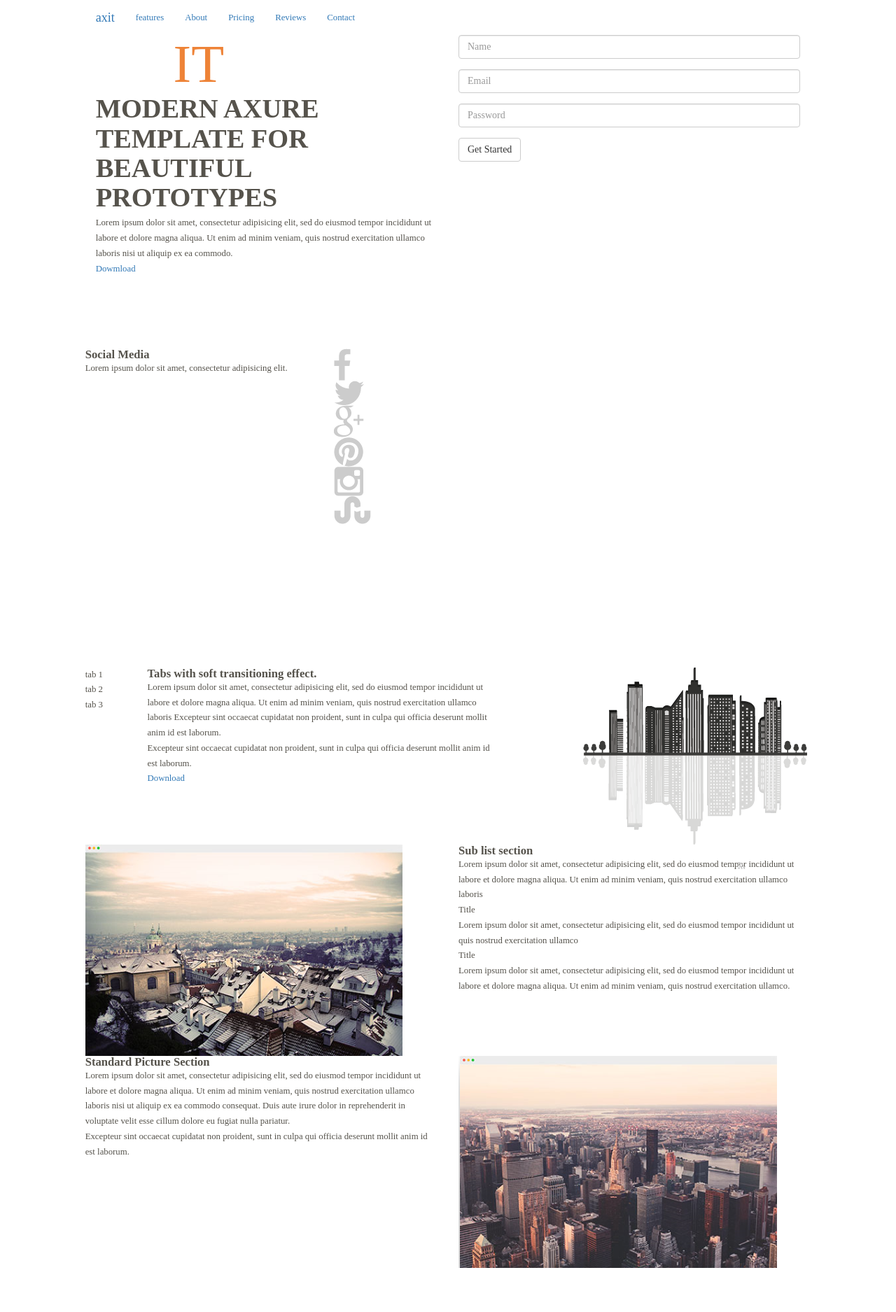
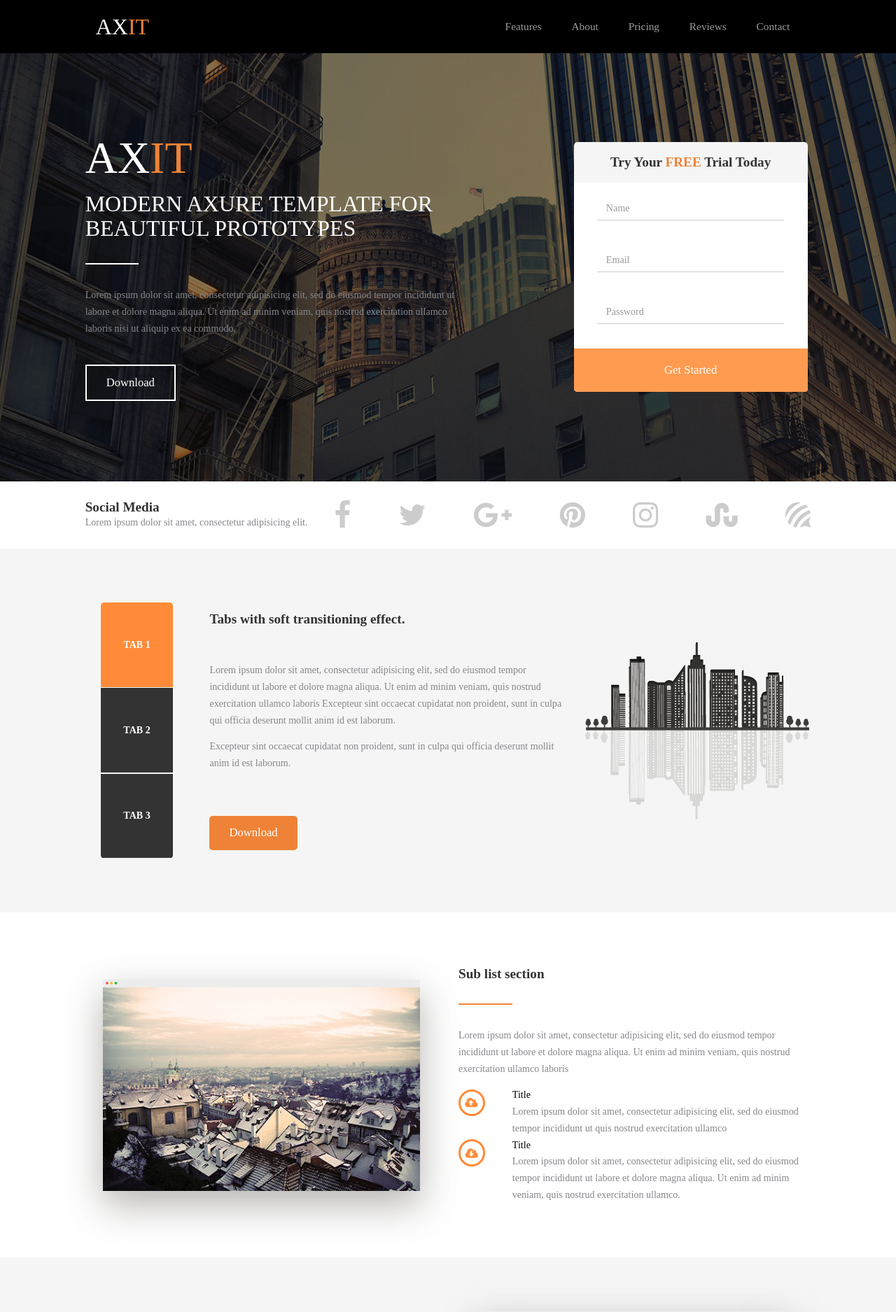
Before and after one commit to GolievaTatyana/axit, a PHP site: page / in a window 1280 px wide. Shown: the top 1875 px of the page at 70% size. Run offline with PHP 8.4, Linux system fonts and the light colour scheme; some web fonts are replaced.

Commit message:
add styles

```diff
--- a/html/css/style.css
+++ b/html/css/style.css
@@ -14,6 +14,7 @@ dl, dt, dd, ol, ul, li, fieldset, form, label, legend {
 a:hover, a:focus {
 	text-decoration: none;
 	outline: none;
+	background: transparent;
 }
 .nav>li>a:hover,
 .nav>li>a:focus {
@@ -41,57 +42,290 @@ a:hover, a:focus {
   font-family: "OpenSans-Regular";
   src: url(fonts/Open_Sans/OpenSans-Regular.ttf);
 }
+@font-face {
+  font-family: "OpenSans-SemiBold";
+  src: url(fonts/Open_Sans/OpenSans-SemiBold.ttf);
+}
+@font-face {
+  font-family: "OpenSans-Bold";
+  src: url(fonts/Open_Sans/OpenSans-Bold.ttf);
+}
 
 html, body {
 	width: 100vw;
 	height: 100%;
   overflow-x: hidden;
-	background: #fff;
+	background: #f5f5f5;
 	font-family: "OpenSans-Regular";
-	font-size: 1vw;
-	color: #56534c;
+	font-size: 1.1vw;
+	color: #86878b;
   line-height: 1.7;
 }
 ul>li {
 	list-style: none;
 }
 h1 {
-  font-size: 6vw;
+  font-size: 5vw;
   font-family: "Raleway-ExtraBold";
   color: rgb(255, 255, 255);
 	text-transform: uppercase;
+	line-height: 1.5;
 }
 h1>span {
 	color: #ee8337;
-	font-family: "Raleway-Light";
+	font-family: "Raleway-Regular";
 }
 h2 {
-	font-size: 3vw;
-  font-family: "Raleway-Light";
-	font-weight: bold;
+	font-size: 2.5vw;
+	color: #333;
+  font-family: "Raleway-Regular";
 	margin-bottom: 5px;
 	text-transform: uppercase;
 }
 h3 {
-	font-size: 1.3vw;
-  font-family: "OpenSans-Regular";
+	font-size: 1.5vw;
+	color: #333;
+  font-family: "OpenSans-Bold";
 	font-weight: bold;
 }
 section {
-	padding: 8vw 0;
-	background-repeat: no-repeat;
-	background-position: 100% 0%;
-	background-size: cover;
+	padding: 6vw 0;
 	position: relative;
 }
-.fa-rss {
-  font-size: 48px;
-  font-family: "FontAwesome";
-  color: rgb(204, 204, 204);
-  line-height: 1.2;
-  text-align: left;
+.flex-parent {
+	display: -webkit-flex;
+	display: -ms-flex;
+	display: flex;
+}
+.flex-child {
+	display: -webkit-flex;
+	display: -ms-flex;
+	display: flex;
+	flex-direction: column;
+}
+.flex-content {
+	margin: auto;
+}
+.padd {
+ padding: 0 2vw;
+}
+.line {
+	width: 6vw;
+	height: 2px;
+	background: #ee8337;
+	margin: 2.5vw 0;
+}
+.download {
+	font-family: "OpenSans-Bold";
+	display: inline-block;
+	margin-top: 3vw;
+	margin-bottom: 1vw;
+	color: #fff;
+	padding: 10px 28px;
+	font-size: 1.3vw;
+}
+.orange {
+	background: #ee8337;
+	border-radius: 5px;
+}
+
+.main-nav {
+	background: #000;
+}
+.navbar-brand {
+	color: #fff;
+	font-size: 2.5vw;
+	font-family: "Raleway-ExtraBold";
+	text-transform: uppercase;
+	margin: 1vw 0;
+}
+.navbar-brand:hover,
+.navbar-brand:focus,
+.navbar-brand:active {
+	color: #fff;
+	transform: scale(1.1);
+	transition: all 0.6s ease-out 0.1s;
+}
+.navbar-brand span {
+	color: #ee8337;
+	font-family: "Raleway-Regular";
+}
+.navbar-nav a{
+	color: #9a9a9a;
+	font-size: 1.2vw;
+	font-family: "OpenSans-SemiBold";
+	margin: 1vw 0 1vw 1vw;
+}
+.banner {
+	background: url(../img/banner.png) no-repeat 100% 0%;
+	background-size: cover;
+	padding: 8vw 0;
+}
+.banner h2 {
+	color: #fff;
+}
+.banner .download {
+	border: 2px solid #fff;
+}
+.banner .line {
+	background: #fff;
+}
+.form-content {
+	width: 60%;
+	background: #f5f5f5;
+	border-radius: 5px;
+	position: relative;
+}
+.form-content h3 {
+	line-height: 3;
+	text-align: center;
+}
+.form-content span {
+	color: #ee8337;
+}
+.form-content form {
+	background: #fff;
+	border-radius: 0 0 5px 5px;
+}
+.form-group {
+	margin-bottom: 0;
+	padding: 6% 0;
+}
+.form-group [type="password"] {
+	margin-bottom: 23%;
+}
+.form-control {
+  display: block;
+  width: 80%;
+	margin: 0 auto;
+  padding: 1vw;
+  font-size: 1.1vw;
+	background-color: transparent;
+	border: none;
+  border-radius: 0;
+  -webkit-box-shadow: none;
+  box-shadow: none;
+	border-bottom: 1px solid #ccc;
+}
+.btn-default {
+  color: #fff;
+	font-family: "OpenSans-SemiBold";
+  background-color: #ff9b51;
+  border: none;
+  border-radius: 0 0 5px 5px;
+  width: 100%;
+  line-height: 3;
+	font-size: 1.3vw;
+	position: absolute;
+	left: 0;
+	bottom: 0;
+}
+.btn-default.active, .btn-default.focus, .btn-default:active, .btn-default:focus, .btn-default:hover, .open>.dropdown-toggle.btn-default {
+  color: #fff;
+  background-color: #e7ac81;
+  border: none;
+	outline: none;
+}
+
+#brand-bar {
+	padding: 2vw 0;
+	background: #fff;
+	position: relative;
+}
+#brand-bar::after {
+	content: "";
+  width: 100%;
+  height: 1px;
+  display: block;
   position: absolute;
-  left: 592px;
-  top: 734.2px;
-  z-index: 193;
+  left: 0;
+  bottom: 0;
+  z-index: -1;
+  box-shadow: 0px 0px 31px 9px #d9d2b4;
 }
+.fa-bar {
+	display: -webkit-flex;
+	display: -ms-flex;
+	display: flex;
+	justify-content: space-between;
+	width: 100%;
+}
+.fa {
+	color: #ccc;
+}
+#features {
+	padding: 0;
+}
+#features article {
+	padding: 6vw 0;
+}
+#features article:nth-child(2n) {
+	background-color: #fff;
+}
+#features p {
+	margin: 1vw 0;
+}
+.main-img {
+	box-shadow: 0px 20px 50px rgba(86, 83, 76, 0.429);
+}
+.tabs {
+	height: 100%;
+	width: 70%;
+	text-align: center;
+	border-radius: 5px;
+	overflow: hidden;
+	display: -webkit-flex;
+	display: -ms-flex;
+	display: flex;
+	-webkit-flex-direction: column;
+	-ms-flex-direction: column;
+	flex-direction: column;
+	justify-content: space-between;
+}
+.tab {
+	height: 33%;
+	margin-bottom: 1px;
+	background: #333;
+	display: -webkit-flex;
+	display: -ms-flex;
+	display: flex;
+	justify-content: center;
+	-ms-align-items: center;
+	align-items: center;
+	text-transform: uppercase;
+	color: #fff;
+	font-weight: bold;
+}
+.tab:nth-child(1) {
+	background: #ff8b38;
+}
+.feature1 h3 {
+	margin-bottom: 4vw;
+	margin-top: 1vw;
+}
+.feature1 .download {
+	margin-top: 4vw;
+}
+#features .arrows p {
+	margin: 0;
+}
+#features .arrows p:nth-child(1) {
+	color: #000;
+}
+.arrows li {
+	overflow: hidden;
+}
+.round {
+	width: 3vw;
+	height: 3vw;
+	margin: 0.3vw 3vw 0 0;
+	border: 3px solid #ff8b38;
+	border-radius: 50%;
+	float: left;
+	background: no-repeat center;
+	background-size: 60%;
+}
+.info {
+	float: right;
+	width: calc(100% - 6vw);
+}
--- a/html/index.html
+++ b/html/index.html
@@ -26,9 +26,9 @@
               <a class="navbar-brand" href="#">ax<span>it</span></a>
             </div>
 
-            <div class="collapse navbar-collapse top-menu" id="bs-example-navbar-collapse-1">
+            <div class="collapse navbar-collapse pull-right" id="bs-example-navbar-collapse-1">
               <ul class="nav navbar-nav">
-                <li><a class="active" href="#features">features</a></li>
+                <li><a class="active" href="#features">Features</a></li>
                 <li><a href="#about">About</a></li>
                 <li><a href="#pricing">Pricing</a></li>
                 <li><a href="#reviews">Reviews</a></li>
@@ -42,15 +42,18 @@
     <div class="banner">
       <div class="container-fluid">
         <div class="row">
-          <div class="col-sm-12 col-md-10 col-md-offset-1">
-            <div class="col-sm-12 col-md-6 slogan pull-left">
+          <div class="col-sm-12 col-md-11 col-md-offset-1">
+            <div class="row flex-parent">
+              <div class="col-sm-12 col-md-6 slogan">
                 <h1>ax<span>it</span></h1>
                 <h2>Modern axure template for beautiful prototypes</h2>
                 <div class="line"></div>
                 <p>Lorem ipsum dolor sit amet, consectetur adipisicing elit, sed do eiusmod tempor incididunt ut labore et dolore magna aliqua. Ut enim ad minim veniam, quis nostrud exercitation ullamco laboris nisi ut aliquip ex ea commodo.</p>
-              <a href="#" class="dowmload">Dowmload</a>
+                <a href="#" class="download">Download</a>
               </div>
-            <div class="col-sm-12 col-md-6 form pull-right">
+              <div class="col-sm-12 col-md-6 flex-child">
+                <div class="flex-content form-content">
+                  <h3>Try Your <span>FREE</span> Trial Today</h3>
                   <form role="form">
                     <div class="form-group">
                       <input type="text" class="form-control" id="name" placeholder="Name">
@@ -68,24 +71,28 @@
             </div>
           </div>
         </div>
+      </div>
+    </div>
   </header>
   <section id="brand-bar">
     <div class="container-fluid">
       <div class="row">
         <div class="col-sm-12 col-md-10 col-md-offset-1">
-          <div class="row">
+          <div class="row flex-parent">
             <div class="col-sm-12 col-md-4">
               <h3>Social Media</h3>
               <p>Lorem ipsum dolor sit amet, consectetur adipisicing elit.</p>
             </div>
-            <div class="col-sm-12 col-md-8">
-              <img src="img/socio1.png" alt="facebook" class="img-responsive">
-              <img src="img/socio2.png" alt="twitter" class="img-responsive">
-              <img src="img/socio3.png" alt="google+" class="img-responsive">
-              <img src="img/socio4.png" alt="p" class="img-responsive">
-              <img src="img/socio5.png" alt="instagramm" class="img-responsive">
-              <img src="img/socio6.png" alt="line" class="img-responsive">
-              <i class="fa fa-rss" aria-hidden="true"></i>
+            <div class="col-sm-12 col-md-8 flex-child">
+              <div class="flex-content fa-bar">
+                <i class="fa fa-facebook fa-3x" aria-hidden="true"></i>
+                <i class="fa fa-twitter fa-3x" aria-hidden="true"></i>
+                <i class="fa fa-google-plus fa-3x" aria-hidden="true"></i>
+                <i class="fa fa-pinterest fa-3x" aria-hidden="true"></i>
+                <i class="fa fa-instagram fa-3x" aria-hidden="true"></i>
+                <i class="fa fa-stumbleupon fa-3x" aria-hidden="true"></i>
+                <i class="fa fa-forumbee fa-3x" aria-hidden="true"></i>
+              </div>
             </div>
           </div>
         </div>
@@ -93,55 +100,86 @@
     </div>
   </section>
   <section id="features">
+    <article class="feature1">
       <div class="container-fluid">
         <div class="row">
           <div class="col-sm-12 col-md-10 col-md-offset-1">
-          <div class="feature1">
             <div class="row flex-parent">
-              <div class="col-md-4 col-md-push-8 flex-child">
+              <div class="col-sm-12 col-md-4 col-md-push-8 flex-child">
+                <div class="flex-content">
                   <img src="img/feature1.png" alt="" class="img-responsive">
                 </div>
-              <div class="col-md-1 col-md-pull-4">
-                <div class="tabs"><p>tab 1</p></div>
-                <div class="tabs"><p>tab 2</p></div>
-                <div class="tabs"><p>tab 3</p></div>
               </div>
-              <div class="col-md-6 col-md-offset-1 col-md-pull-5">
+              <div class="col-sm-12 col-md-2 col-md-pull-4 flex-child">
+                <div class="flex-content tabs">
+                  <div class="tab"><p>tab 1</p></div>
+                  <div class="tab"><p>tab 2</p></div>
+                  <div class="tab"><p>tab 3</p></div>
+                </div>
+              </div>
+              <div class="col-sm-12 col-md-6 col-md-pull-4 flex-child">
+                <div class="flex-content">
                   <h3>Tabs with soft transitioning effect.</h3>
                   <p>Lorem ipsum dolor sit amet, consectetur adipisicing elit, sed do eiusmod tempor incididunt ut labore et dolore magna aliqua. Ut enim ad minim veniam, quis nostrud exercitation ullamco laboris Excepteur sint occaecat cupidatat non proident, sunt in culpa qui officia deserunt mollit anim id est laborum.</p>
                   <p>Excepteur sint occaecat cupidatat non proident, sunt in culpa qui officia deserunt mollit anim id est laborum.</p>
-                <a href="#" class="download">Download</a>
+                  <a href="#" class="download orange">Download</a>
                 </div>
               </div>
             </div>
-          <div class="feature2">
+          </div>
+        </div>
+      </div>
+    </article>
+    <article class="feature2">
+      <div class="container-fluid">
+        <div class="row">
+          <div class="col-sm-12 col-md-10 col-md-offset-1">
             <div class="row flex-parent">
               <div class="col-sm-12 col-md-6 pull-left flex-child">
-                <img src="img/feature2.png" alt="" class="img-responsive">
+                <div class="flex-content">
+                  <img src="img/feature2.png" alt="" class="img-responsive main-img">
                 </div>
-              <div class="col-sm-12 col-md-6 pull-right">
+              </div>
+              <div class="col-sm-12 col-md-6 pull-right flex-child">
+                <div class="flex-content">
                   <h3>Sub list section</h3>
                   <div class="line"></div>
                   <p>Lorem ipsum dolor sit amet, consectetur adipisicing elit, sed do eiusmod tempor incididunt ut labore et dolore magna aliqua. Ut enim ad minim veniam, quis nostrud exercitation ullamco laboris</p>
-                <ul>
+                  <ul class="arrows">
                     <li>
+                      <div class="round" style="background-image: url(img/arrow-t.png) "></div>
+                      <div class="info">
                         <p>Title</p>
                         <p>Lorem ipsum dolor sit amet, consectetur adipisicing elit, sed do eiusmod tempor incididunt ut quis nostrud exercitation ullamco </p>
+                      </div>
                     </li>
                     <li>
+                      <div class="round" style="background-image: url(img/arrow-b.png) "></div>
+                      <div class="info">
                         <p>Title</p>
                         <p>Lorem ipsum dolor sit amet, consectetur adipisicing elit, sed do eiusmod tempor incididunt ut labore et dolore magna aliqua. Ut enim ad minim veniam, quis nostrud exercitation ullamco.</p>
+                      </div>
                     </li>
                   </ul>
                 </div>
               </div>
             </div>
-          <div class="feature3">
+          </div>
+        </div>
+      </div>
+    </article>
+    <article class="feature3">
+      <div class="container-fluid">
+        <div class="row">
+          <div class="col-sm-12 col-md-10 col-md-offset-1">
             <div class="row flex-parent">
               <div class="col-sm-12 col-md-6 col-md-push-6 flex-child">
-                <img src="img/feature3.png" alt="" class="img-responsive">
+                <div class="flex-content">
+                  <img src="img/feature3.png" alt="" class="img-responsive main-img">
                 </div>
-              <div class="col-sm-12 col-md-6 col-md-pull-6">
+              </div>
+              <div class="col-sm-12 col-md-6 col-md-pull-6 flex-child">
+                <div class="flex-content">
                   <h3>Standard Picture Section</h3>
                   <div class="line"></div>
                   <p>Lorem ipsum dolor sit amet, consectetur adipisicing elit, sed do eiusmod tempor incididunt ut labore et dolore magna aliqua. Ut enim ad minim veniam, quis nostrud exercitation ullamco laboris nisi ut aliquip ex ea commodo consequat. Duis aute irure dolor in reprehenderit in voluptate velit esse cillum dolore eu fugiat nulla pariatur.</p>
@@ -152,6 +190,7 @@
           </div>
         </div>
       </div>
+    </article>
   </section>
   <section id="about">
     <div class="container-fluid">
@@ -303,7 +342,7 @@
       </div>
     </div>
   </section>
-  <section id="fool">
+  <section id="free">
     <div class="container-fluid">
       <div class="row text-center caption">
         <h2>Stylish axure design</h2>
@@ -351,16 +390,16 @@
   </section>
   <footer id="footer">
     <div class="container-fluid">
-      <div class="row">
+      <div class="row text-center">
         <div class="col-sm-12 col-md-10 col-md-offset-1">
           <div class="row center-block">
-            <img src="img/socio1.png" alt="facebook" class="img-responsive">
-            <img src="img/socio2.png" alt="twitter" class="img-responsive">
-            <img src="img/socio3.png" alt="google+" class="img-responsive">
-            <img src="img/socio4.png" alt="p" class="img-responsive">
-            <img src="img/socio5.png" alt="instagramm" class="img-responsive">
-            <img src="img/socio6.png" alt="line" class="img-responsive">
-            <img src="img/socio7.png" alt="wi-fi" class="img-responsive">
+            <i class="fa fa-facebook fa-4x" aria-hidden="true"></i>
+            <i class="fa fa-twitter fa-4x" aria-hidden="true"></i>
+            <i class="fa fa-google-plus fa-4x" aria-hidden="true"></i>
+            <i class="fa fa-pinterest fa-4x" aria-hidden="true"></i>
+            <i class="fa fa-instagram fa-4x" aria-hidden="true"></i>
+            <i class="fa fa-stumbleupon fa-4x" aria-hidden="true"></i>
+            <i class="fa fa-forumbee fa-4x" aria-hidden="true"></i>
           </div>
           <div class="row text-center">
             <p>&copy; 2015 Axure Theme</p>
```
Also changed, not shown: html/img/arrow-b.png (renamed from html/img/arrow-bottom.png), html/img/arrow-t.png (renamed from html/img/arrow-top.png), html/img/twitter-black-shape.svg (added). Lines whose indentation alone changed are shown as unchanged.
